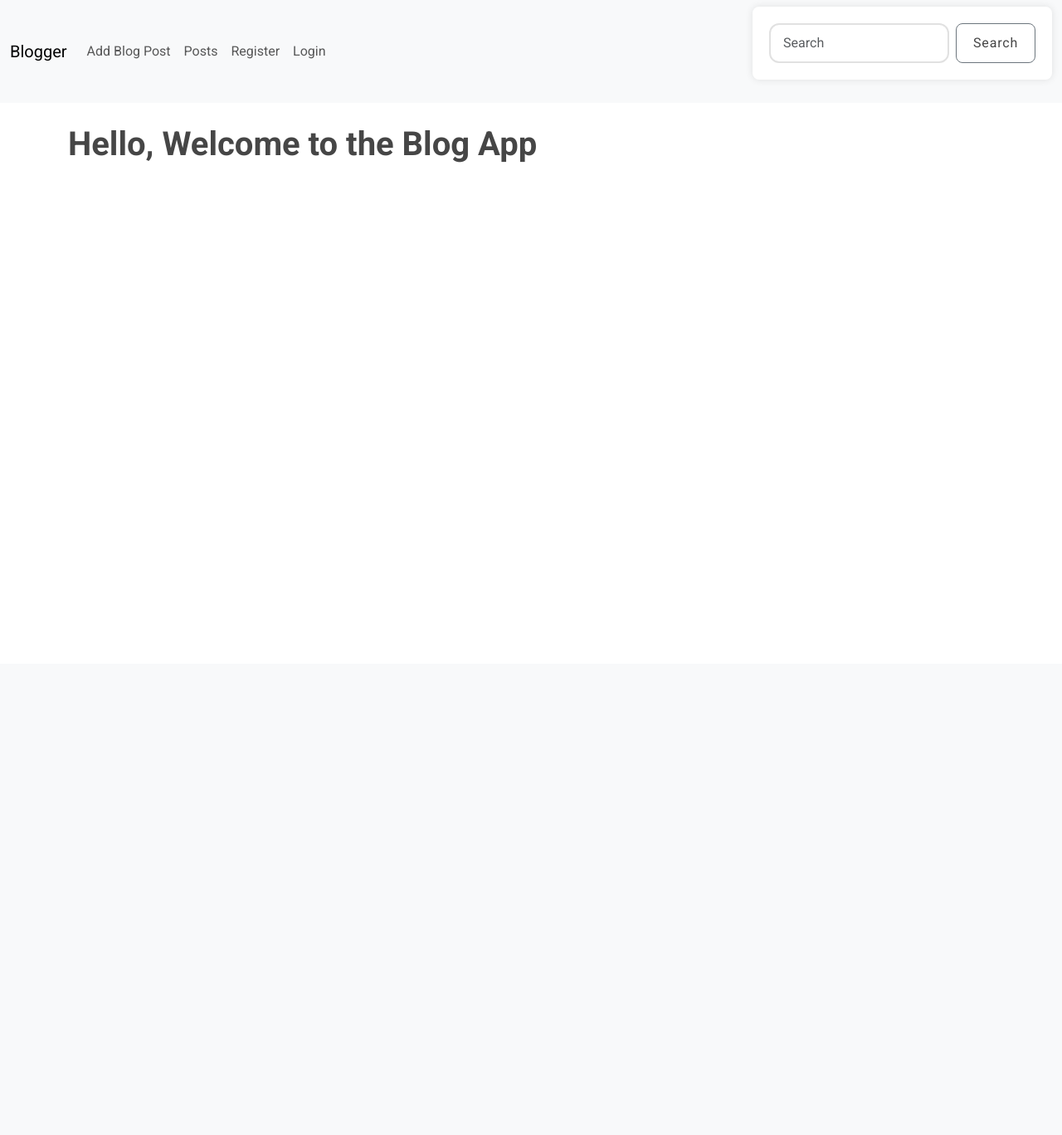
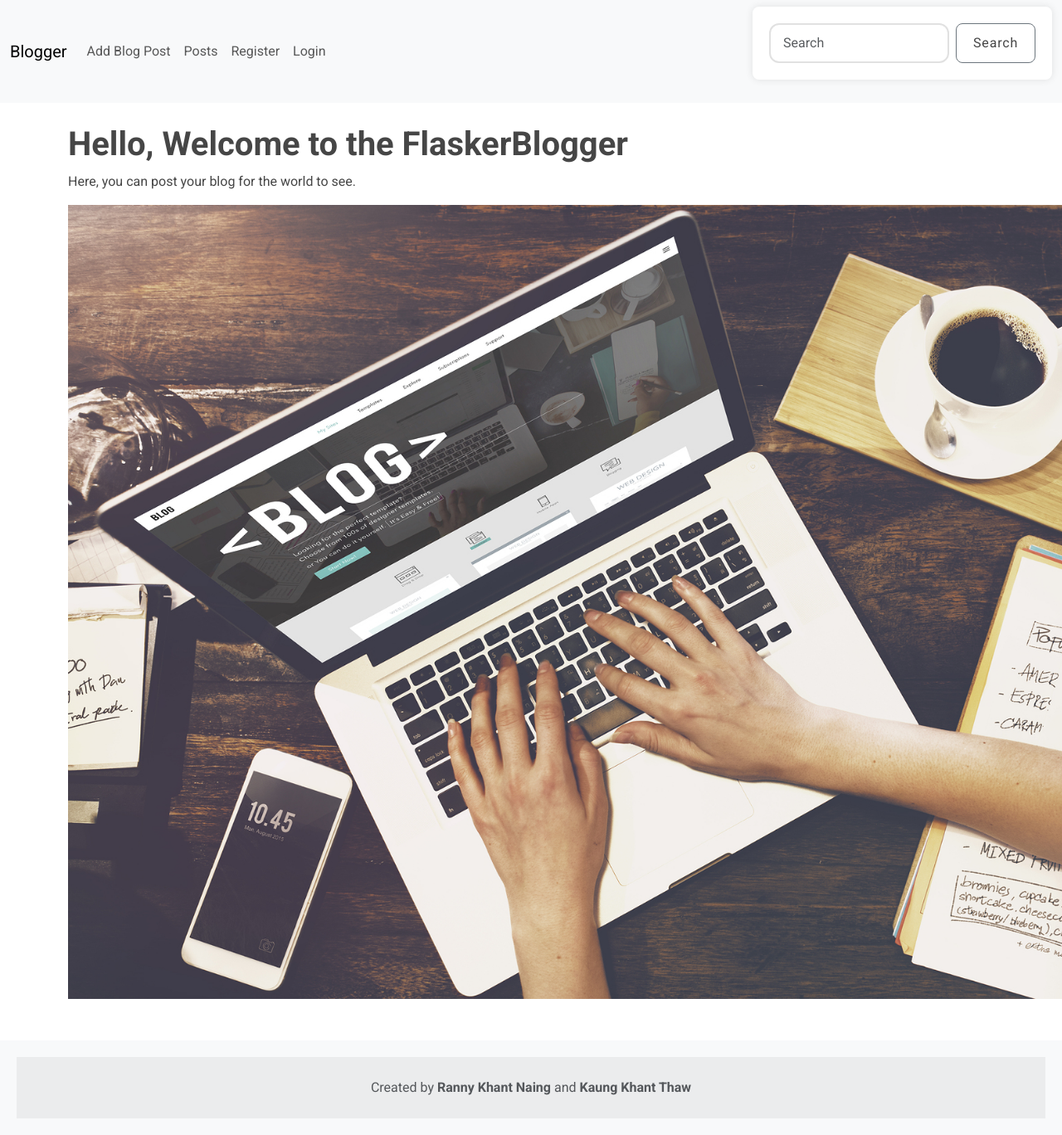
Before and after one commit to RannyNaing/Flasker, a Flask app: page / in a window 1280 px wide; the page is wider, and only the part inside the window is pictured. Shown: that part at 83% size. Before the commit the page ends 196 px from the top of that part, so only its background shows below. Run offline with Flask 3, Linux system fonts and the light colour scheme; some libraries are stand-ins or nearby versions.

Commit message:
added footer

```diff
--- a/templates/base.html
+++ b/templates/base.html
@@ -9,13 +9,18 @@
     <!-- Our CSS -->
     <link href="{{ url_for('static', filename='css/style2.css') }}" rel="stylesheet">
   </head>
-  <body>
+  <body style="display: flex; flex-direction: column; height: 100%; margin: 0;">
   	{% include 'navbar.html' %}
   	<br>
-  	<div class="container">
+  	<div class="container" style="flex: 1;">
   	{% block content %}
     {% endblock %}
     </div>
+    <footer class="text-center text-lg-start bg-body-tertiary text-muted" style="margin-top: 50px; text-align: center; padding: 20px; background-color: rgba(0, 0, 0, 0.05);">
+      <div class="text-center p-4" style="background-color: rgba(0, 0, 0, 0.05);">
+        Created by <strong>Ranny Khant Naing</strong> and <strong>Kaung Khant Thaw</strong>
+      </div>
+    </footer>
     <script src="https://cdn.jsdelivr.net/npm/bootstrap@5.3.3/dist/js/bootstrap.bundle.min.js" integrity="sha384-YvpcrYf0tY3lHB60NNkmXc5s9fDVZLESaAA55NDzOxhy9GkcIdslK1eN7N6jIeHz" crossorigin="anonymous"></script>
   </body>
 </html>
--- a/templates/index.html
+++ b/templates/index.html
@@ -1,5 +1,7 @@
 {% extends 'base.html' %} {% block content %}
 
-<h1>Hello, Welcome to the Blog App</h1>
+<h1>Hello, Welcome to the FlaskerBlogger</h1>
+<p>Here, you can post your blog for the world to see.</p>
+<img src="{{ url_for('static', filename='images/Blog_image.jpeg') }}" alt="" width="1300">
 
 {% endblock %}
```
Also changed, not shown: static/images/Blog_image.jpeg (added), 2 other files.
